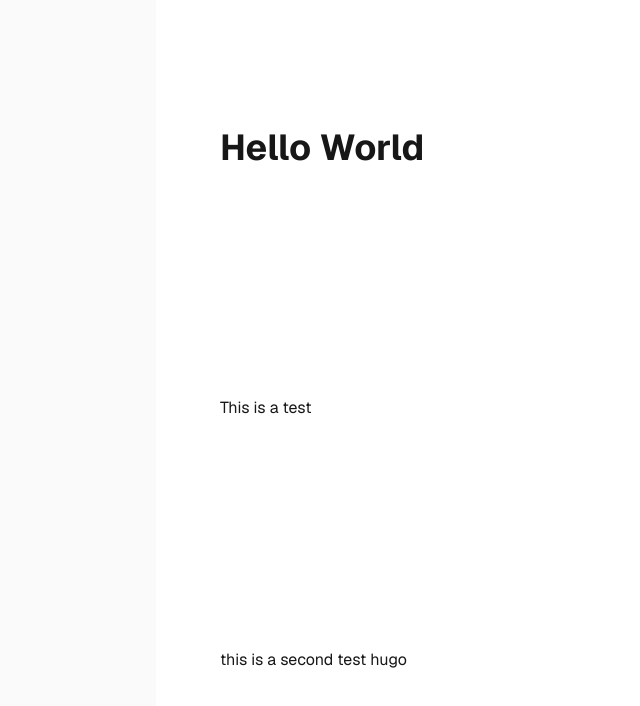
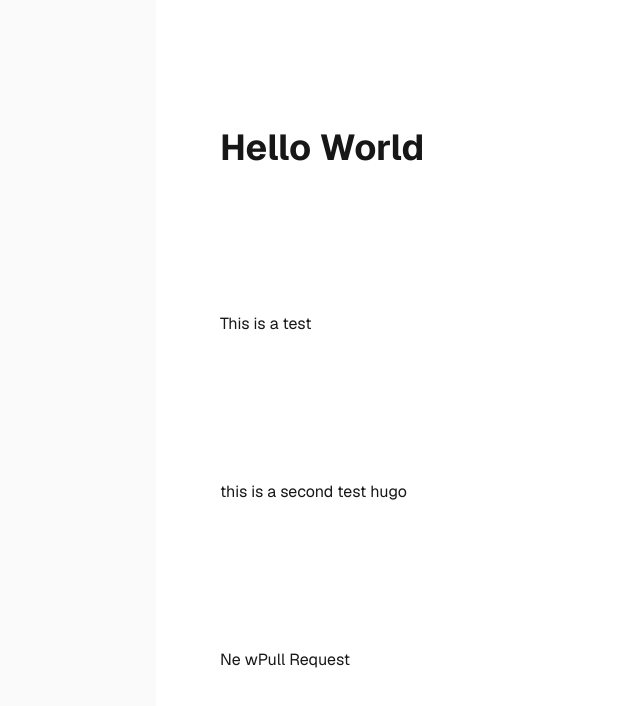
Before and after one commit to mchamoudadev/myapp, a Next.js app: page / in a window 1280 px wide. Shown: the top 706 px of the page, without its empty margins (100-740 px from the left). Built offline with nearby package versions, Linux system fonts and the light colour scheme.

Commit message:
Change the text through a pull request (#1)

```diff
--- a/app/page.tsx
+++ b/app/page.tsx
@@ -7,6 +7,7 @@ export default function Home() {
         <h1 className="text-4xl font-bold">Hello World</h1>
         <p>This is a test</p>
         <p>this is a second test hugo</p>
+        <h2>Ne wPull Request</h2>
       </main>
     </div>
   );
```
